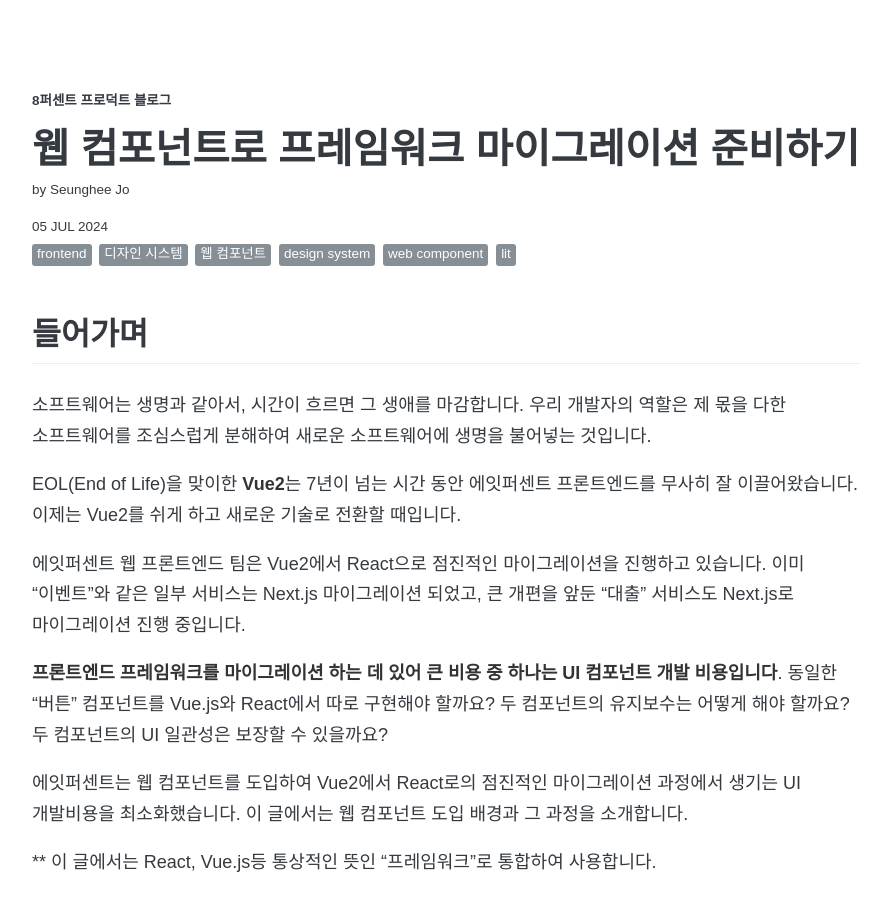
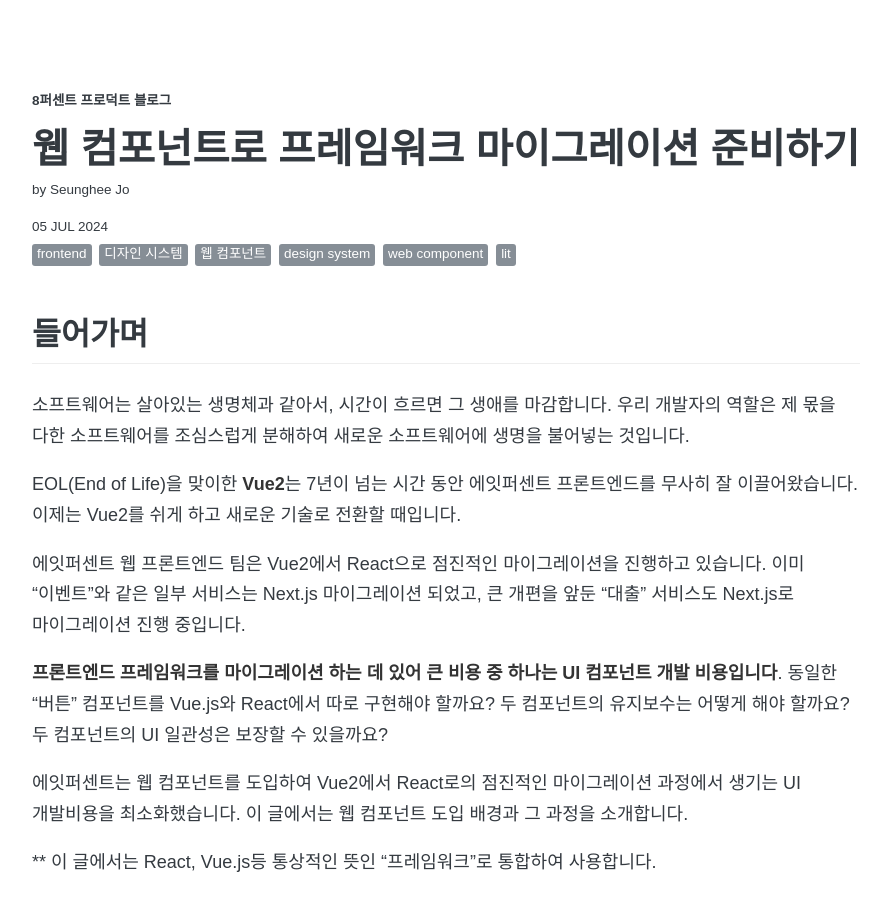
Before and after one commit to 8percent/8percent.github.io, a Jekyll site: the page built from _posts/2024-07-05-edswc.md, in a window 1280 px wide and 900 px high. Shown: the whole window, without its empty margins (194-1085 px from the left). Built offline with Jekyll 4.4.1, drawn with Linux system fonts in a browser that asks for light colours; some web fonts are replaced.

Commit message:
docs: fix

```diff
--- a/_posts/2024-07-05-edswc.md
+++ b/_posts/2024-07-05-edswc.md
@@ -10,7 +10,7 @@
 
 ## 들어가며
 
-소프트웨어는 생명과 같아서, 시간이 흐르면 그 생애를 마감합니다. 우리 개발자의 역할은 제 몫을 다한 소프트웨어를 조심스럽게 분해하여 새로운 소프트웨어에 생명을 불어넣는 것입니다.
+소프트웨어는 살아있는 생명체과 같아서, 시간이 흐르면 그 생애를 마감합니다. 우리 개발자의 역할은 제 몫을 다한 소프트웨어를 조심스럽게 분해하여 새로운 소프트웨어에 생명을 불어넣는 것입니다.
 
 EOL(End of Life)을 맞이한 **Vue2**는 7년이 넘는 시간 동안 에잇퍼센트 프론트엔드를 무사히 잘 이끌어왔습니다. 이제는 Vue2를 쉬게 하고 새로운 기술로 전환할 때입니다.
 
```
